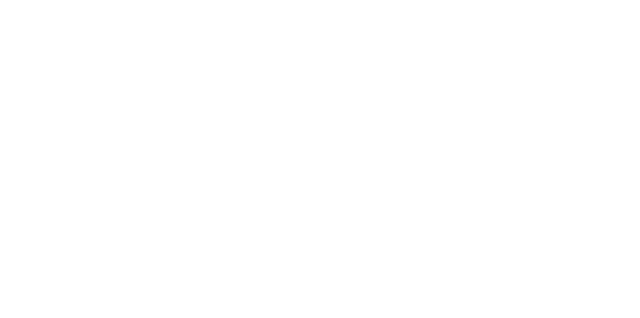
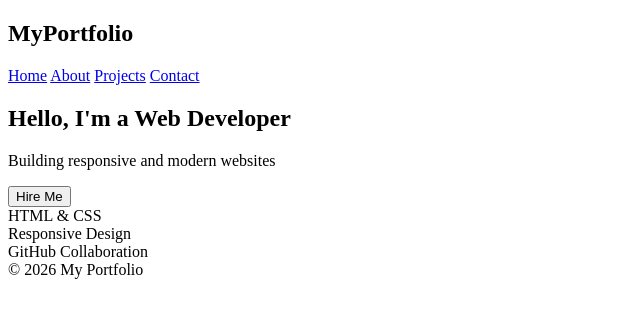
Before and after one commit to debaprakash2021/modern-portfolio-winterPEP, a plain HTML site: page index.html in a window 1280 px wide. Shown: the whole page, without its empty margins (0-640 px from the left). Drawn offline with Linux system fonts and the light colour scheme.

Commit message:
navbar and hero section added in index.html and a new folder crated named styles where a new file created style.css and connected with index.html through link

```diff
--- a/index.html
+++ b/index.html
@@ -4,11 +4,37 @@
     <meta charset="UTF-8">
     <meta name="viewport" content="width=device-width, initial-scale=1.0">
     <title>Modern Portfolio</title>
+    <link rel="stylesheet" href="styles/style.css">
 </head>
 <body>
-    <!--NAVBAR SECTION-->
-    <div class="navbar">
+    <header>
+  <nav class="navbar">
+    <h2>MyPortfolio</h2>
+    <div>
+      <a href="index.html">Home</a>
+      <a href="about.html">About</a>
+      <a href="projects.html">Projects</a>
+      <a href="contact.html">Contact</a>
+    </div>
+  </nav>
+</header>
 
-    </div>
+<section class="hero">
+  <div>
+    <h1>Hello, I'm a Web Developer</h1>
+    <p>Building responsive and modern websites</p>
+    <button>Hire Me</button>
+  </div>
+</section>
+
+<section class="cards">
+  <div class="card">HTML & CSS</div>
+  <div class="card">Responsive Design</div>
+  <div class="card">GitHub Collaboration</div>
+</section>
+
+<footer>
+  © 2026 My Portfolio
+</footer>
 </body>
 </html>
```
Also changed, not shown: styles/style.css (added).
